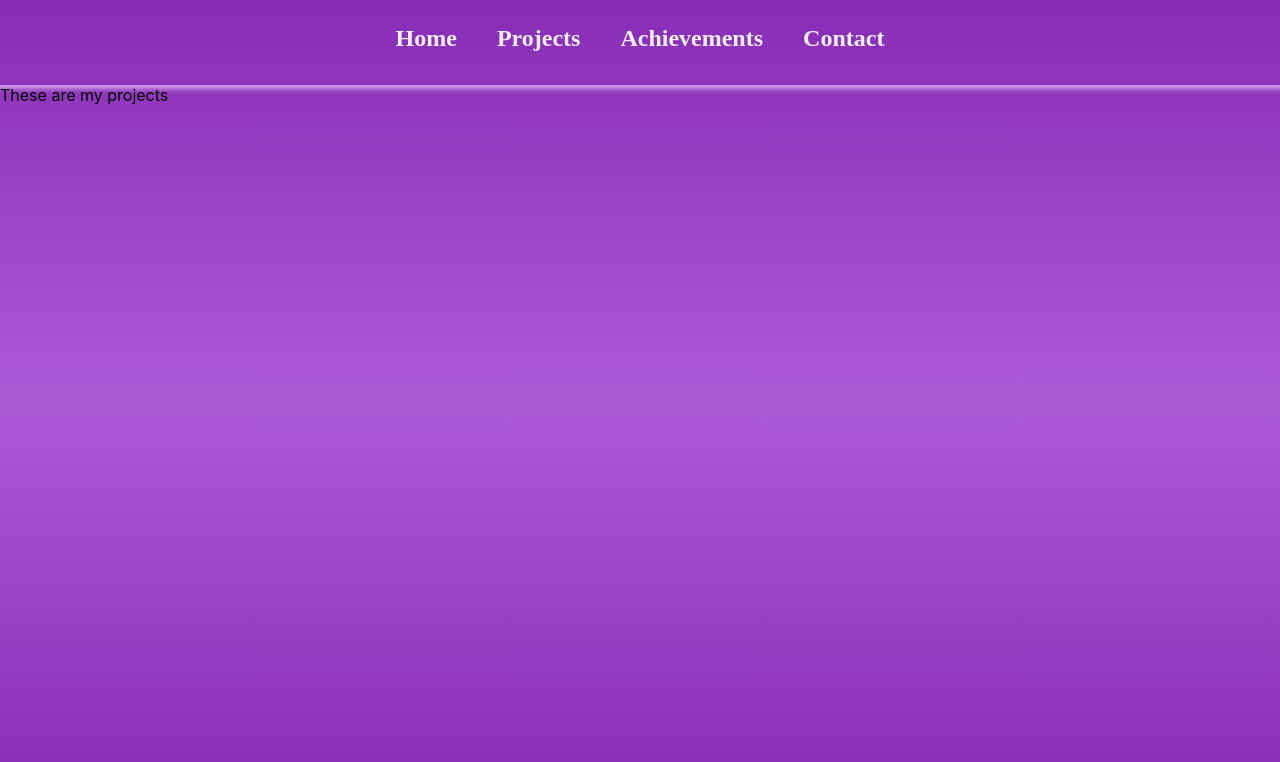
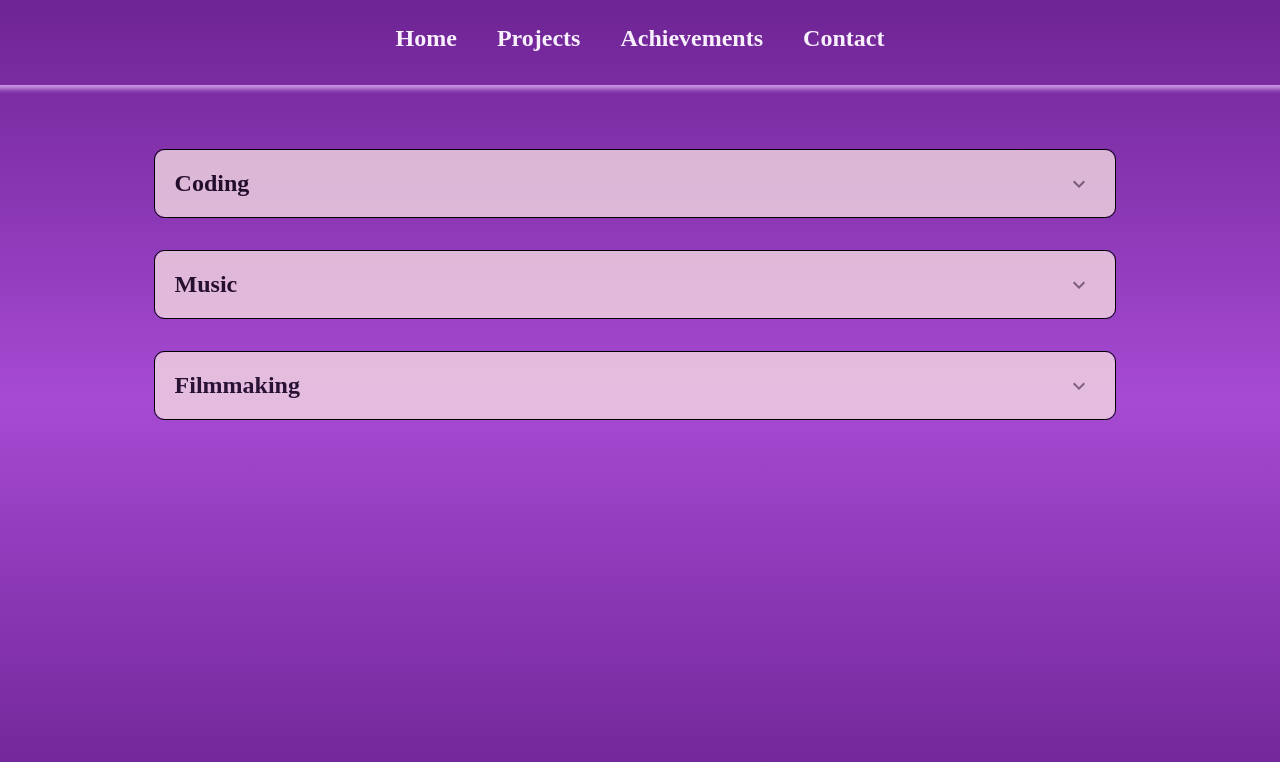
Before and after one commit to aviraltuteja/aviralportfolio, a React (Create React App) app: page /projects in a window 1280 px wide. Shown: the top 762 px of the page. Built offline with nearby package versions, Linux system fonts and the light colour scheme.

Commit message:
new changes

```diff
--- a/package.json
+++ b/package.json
@@ -5,6 +5,7 @@
   "dependencies": {
     "@emotion/react": "^11.11.1",
     "@emotion/styled": "^11.11.0",
+    "@mui/icons-material": "^5.14.16",
     "@mui/material": "^5.14.6",
     "@testing-library/jest-dom": "^5.17.0",
     "@testing-library/react": "^13.4.0",
--- a/src/App.css
+++ b/src/App.css
@@ -1,8 +1,12 @@
 .mainapp {
-  background-image: linear-gradient(180deg, #872cb5, #ad5ad7, #872cb5);
+  background-image: linear-gradient(180deg, #6e2494, #a64ad3, #6e2494);
+  /* background: linear-gradient(to right, #16222a, #3a6073); */
   /* background-image: linear-gradient(180deg, #000, #fff); */
 
-  height: 100vh;
+  height: 100%;
+  min-height: 90vh;
+  background-attachment: fixed;
+  padding-bottom: 10vh;
 }
 .App {
   text-align: center;
@@ -14,3 +18,4 @@
   position: relative;
   top: 47vh;
 }
+/* #a64ad3 */
--- /dev/null
+++ b/src/components/CollapseComponent.css
@@ -0,0 +1,19 @@
+.mainbox {
+  border: 1px solid black;
+  width: 100%;
+  margin: 0;
+  height: fit-content;
+  border-radius: 10px;
+}
+.headingprojects {
+  display: flex;
+  flex-direction: row;
+  justify-content: space-between;
+  margin: 0;
+  opacity: 75%;
+  background-color: #fae3e3;
+  border-radius: 10px;
+}
+.heading2 {
+  color: black;
+}
--- /dev/null
+++ b/src/components/CollapseComponent.js
@@ -0,0 +1,30 @@
+import { Box, Button, Collapse, IconButton } from "@mui/material";
+import { useState } from "react";
+import KeyboardArrowDownIcon from "@mui/icons-material/KeyboardArrowDown";
+import KeyboardArrowUpIcon from "@mui/icons-material/KeyboardArrowUp";
+import "./CollapseComponent.css";
+
+const Collapsecomp = (props) => {
+  const [open, toggleOpen] = useState(false);
+  const handletoggle = () => {
+    toggleOpen(!open);
+  };
+  return (
+    <div>
+      <div className="mainbox">
+        <div className="headingprojects">
+          <h2 className="heading2">{props.heading}</h2>
+          <IconButton onClick={handletoggle} sx={{ marginRight: "1rem" }}>
+            {open ? <KeyboardArrowUpIcon /> : <KeyboardArrowDownIcon />}
+          </IconButton>
+        </div>
+        <div>
+          <Collapse in={open}>
+            <div className="childholder">{props.children}</div>
+          </Collapse>
+        </div>
+      </div>
+    </div>
+  );
+};
+export default Collapsecomp;
--- /dev/null
+++ b/src/components/ProjectListing.css
@@ -0,0 +1,19 @@
+.mainpl {
+  background-color: #f7effb;
+  padding: 1rem;
+  border-radius: 10px;
+  height: 100%;
+  opacity: 90%;
+  border-bottom: 1px solid black;
+}
+h3 {
+  display: inline;
+  font-family: var(--font-b);
+}
+h4 {
+  display: inline;
+  font-family: var(--font-b);
+}
+div p {
+  margin: 0.5rem;
+}
--- /dev/null
+++ b/src/components/ProjectListing.js
@@ -0,0 +1,15 @@
+import "./ProjectListing.css";
+const Projectlisting = (props) => {
+  return (
+    <div className="mainpl">
+      <div>
+        <h3>{props.heading} - </h3>
+        <h4>{props.desc}</h4>
+      </div>
+      <div>
+        <p>{props.children}</p>
+      </div>
+    </div>
+  );
+};
+export default Projectlisting;
--- /dev/null
+++ b/src/components/Projects.css
@@ -0,0 +1,14 @@
+.projectcontainer {
+  display: flex;
+  width: 75vw;
+
+  flex-direction: column;
+  /* justify-content: space-around; */
+  margin: 3rem 12vw;
+  align-items: flex-end;
+  border-radius: 10px;
+}
+.collapsecontainer {
+  margin: 1rem 0;
+  width: 100%;
+}
--- a/src/components/Projects.js
+++ b/src/components/Projects.js
@@ -1,5 +1,8 @@
 import React from "react";
 import { motion } from "framer-motion";
+import Collapsecomp from "./CollapseComponent";
+import "./Projects.css";
+import Projectlisting from "./ProjectListing";
 
 const Projects = () => {
   return (
@@ -8,7 +11,53 @@ const Projects = () => {
       animate={{ x: "0" }}
       transition={{ delay: 0.4 }}
     >
-      These are my projects
+      <div className="projectcontainer">
+        <div className="collapsecontainer">
+          <Collapsecomp heading="Coding">
+            <Projectlisting
+              heading="Kaksha.ai"
+              desc="Front End Developer Intern"
+            >
+              YO yo
+            </Projectlisting>
+            <Projectlisting
+              heading="Saanjh Matrimonial Services"
+              desc="Personal Project"
+            >
+              Bo Bo
+            </Projectlisting>
+            <Projectlisting heading="Capture Films" desc="College Project">
+              Bo Bo
+            </Projectlisting>
+          </Collapsecomp>
+        </div>
+        <div className="collapsecontainer">
+          <Collapsecomp heading="Music">
+            <Projectlisting heading="Silsilay" desc="Acoustic Song">
+              Bo Bo
+            </Projectlisting>
+            <Projectlisting
+              heading="God in a Metro Album"
+              desc="Original Soundtrack"
+            >
+              Bo Bo
+            </Projectlisting>
+          </Collapsecomp>
+        </div>
+        <div className="collapsecontainer">
+          <Collapsecomp heading="Filmmaking">
+            <Projectlisting heading="Silsilay" desc="Acoustic Song">
+              Bo Bo
+            </Projectlisting>
+            <Projectlisting
+              heading="God in a Metro Album"
+              desc="Original Soundtrack"
+            >
+              Bo Bo
+            </Projectlisting>
+          </Collapsecomp>
+        </div>
+      </div>
     </motion.div>
   );
 };
--- a/src/components/home.css
+++ b/src/components/home.css
@@ -55,10 +55,12 @@ div h1 {
   transition: opacity 0.35s ease-in;
   color: #f7effb;
   text-align: left;
+  font-family: var(--font-b);
 }
 .column .lowertext p {
   opacity: 0;
   transition: opacity 0.35s ease-in;
   color: #f7effb;
   text-align: right;
+  font-family: var(--font-b);
 }
```
Also changed, not shown: 1 other file (tests, documents, lock files or other folders).
